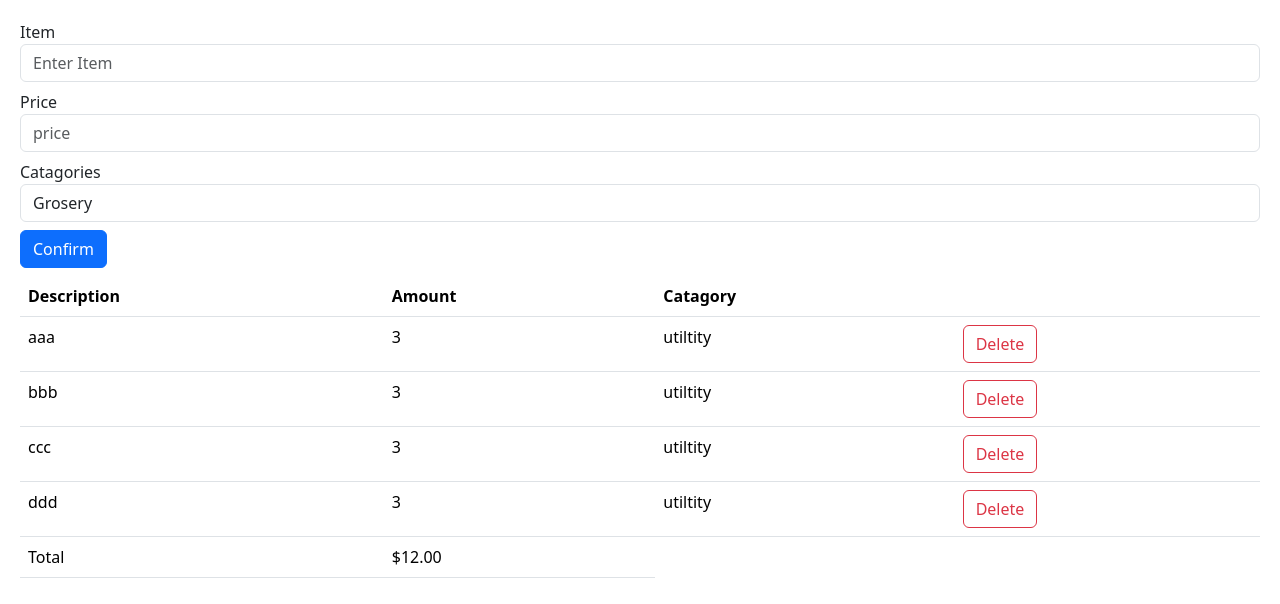
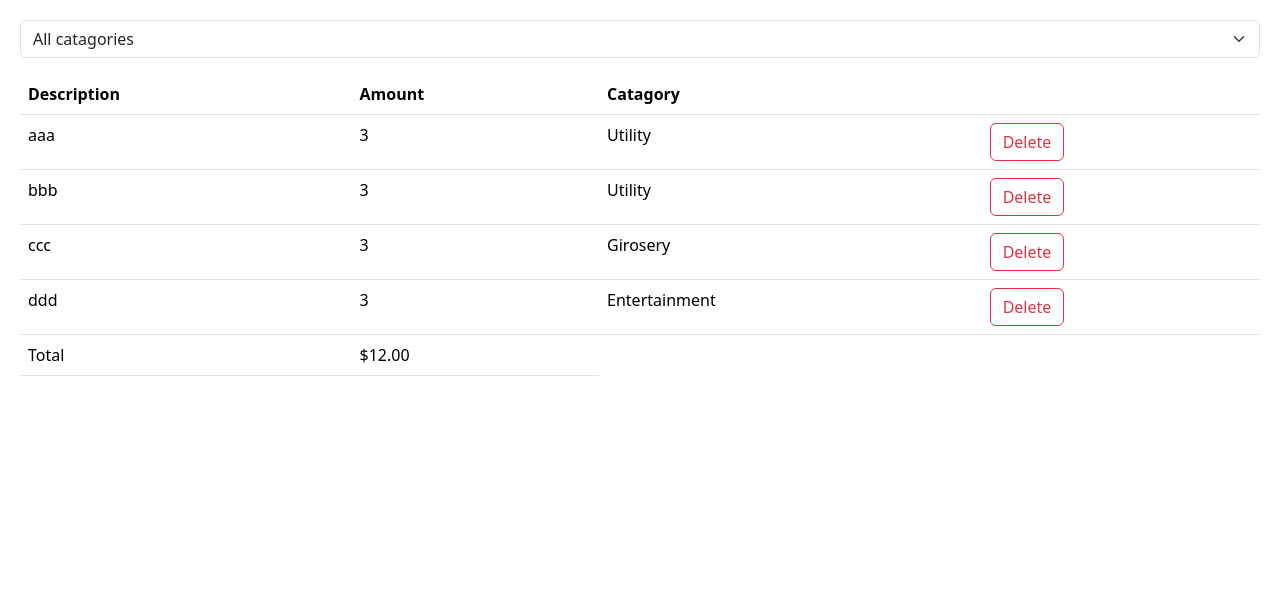
Before and after one commit to haileyesuschekol/Expenses, a React (Vite) app in the folder react-app/: page / in a window 1280 px wide. Shown: the top 604 px of the page. Built offline with nearby package versions, Linux system fonts and the light colour scheme.

Commit message:
implimenting Expanse filter

```diff
--- a/react-app/src/App.tsx
+++ b/react-app/src/App.tsx
@@ -1,19 +1,31 @@
+import "bootstrap/dist/css/bootstrap.css"
 import { useState } from "react"
-import FormInput from "./components/FormInput"
+
 import List from "./components/List"
+import FilterExpances from "./components/FilterExpances"
 
 function App() {
+  const [selectedCatagory, setSelectedCatagory] = useState("")
   const [expanses, setExpanses] = useState([
-    { id: 1, description: "aaa", amount: 3, catagory: "utiltity" },
-    { id: 2, description: "bbb", amount: 3, catagory: "utiltity" },
-    { id: 3, description: "ccc", amount: 3, catagory: "utiltity" },
-    { id: 4, description: "ddd", amount: 3, catagory: "utiltity" },
+    { id: 1, description: "aaa", amount: 3, catagory: "Utility" },
+    { id: 2, description: "bbb", amount: 3, catagory: "Utility" },
+    { id: 3, description: "ccc", amount: 3, catagory: "Girosery" },
+    { id: 4, description: "ddd", amount: 3, catagory: "Entertainment" },
   ])
+
+  const VisibleExpenses = selectedCatagory
+    ? expanses.filter((e) => e.catagory === selectedCatagory)
+    : expanses
+
   return (
     <>
-      <FormInput />
+      <div className="mb-3">
+        <FilterExpances
+          onSelectCatagory={(catagory) => setSelectedCatagory(catagory)}
+        />
+      </div>
       <List
-        expanses={expanses}
+        expanses={VisibleExpenses}
         onDelete={(id) =>
           setExpanses(expanses.filter((item) => item.id !== id))
         }
--- /dev/null
+++ b/react-app/src/components/FilterExpances.tsx
@@ -0,0 +1,19 @@
+interface FilterProp {
+  onSelectCatagory: (catagory: string) => void
+}
+
+const FilterExpances = ({ onSelectCatagory }: FilterProp) => {
+  return (
+    <select
+      className="form-select"
+      onChange={(event) => onSelectCatagory(event.target.value)}
+    >
+      <option value="">All catagories</option>
+      <option value="Utility">Utility</option>
+      <option value="Girosery">Girosery</option>
+      <option value="Entertainment">Entertainment</option>
+    </select>
+  )
+}
+
+export default FilterExpances
--- a/react-app/src/components/FormInput.tsx
+++ b/react-app/src/components/FormInput.tsx
@@ -1,6 +1,4 @@
-import "bootstrap/dist/css/bootstrap.css"
 import { useForm, SubmitHandler } from "react-hook-form"
-
 interface FormData {
   item: string
   price: number
```
